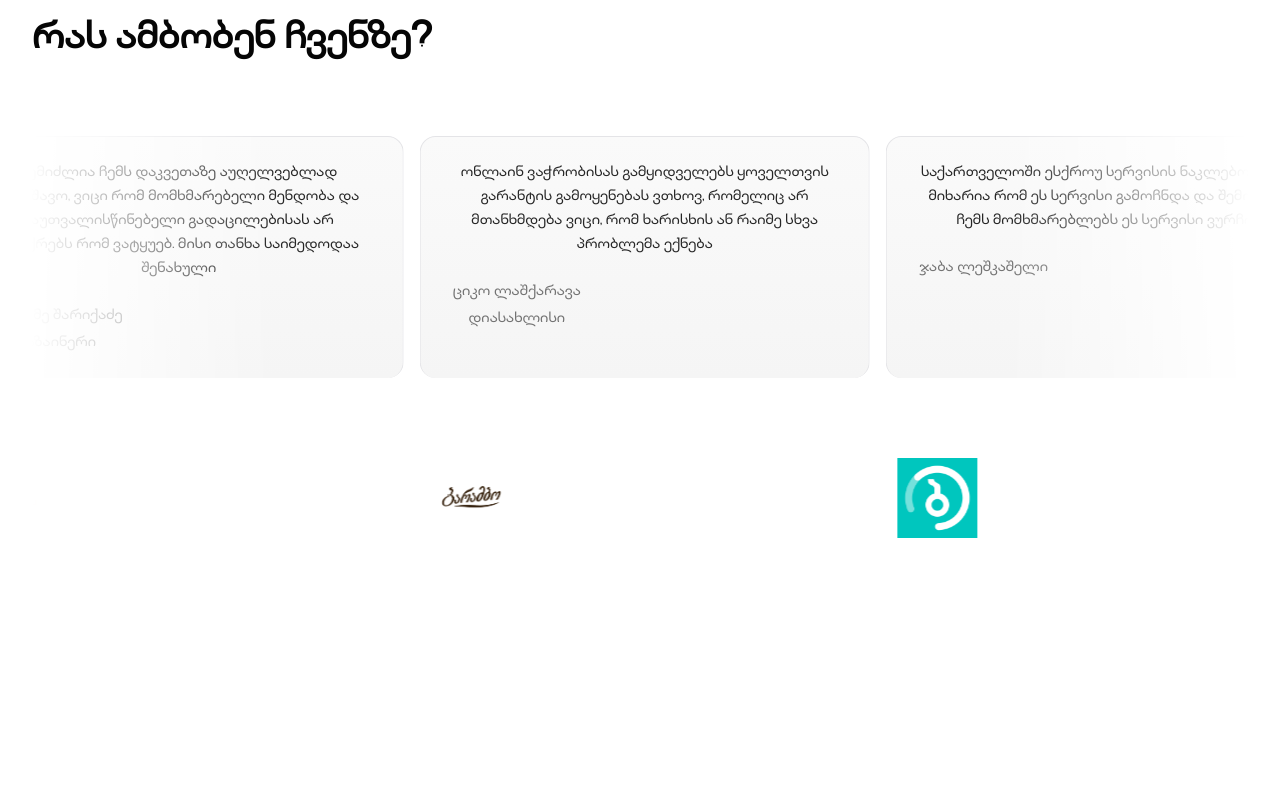
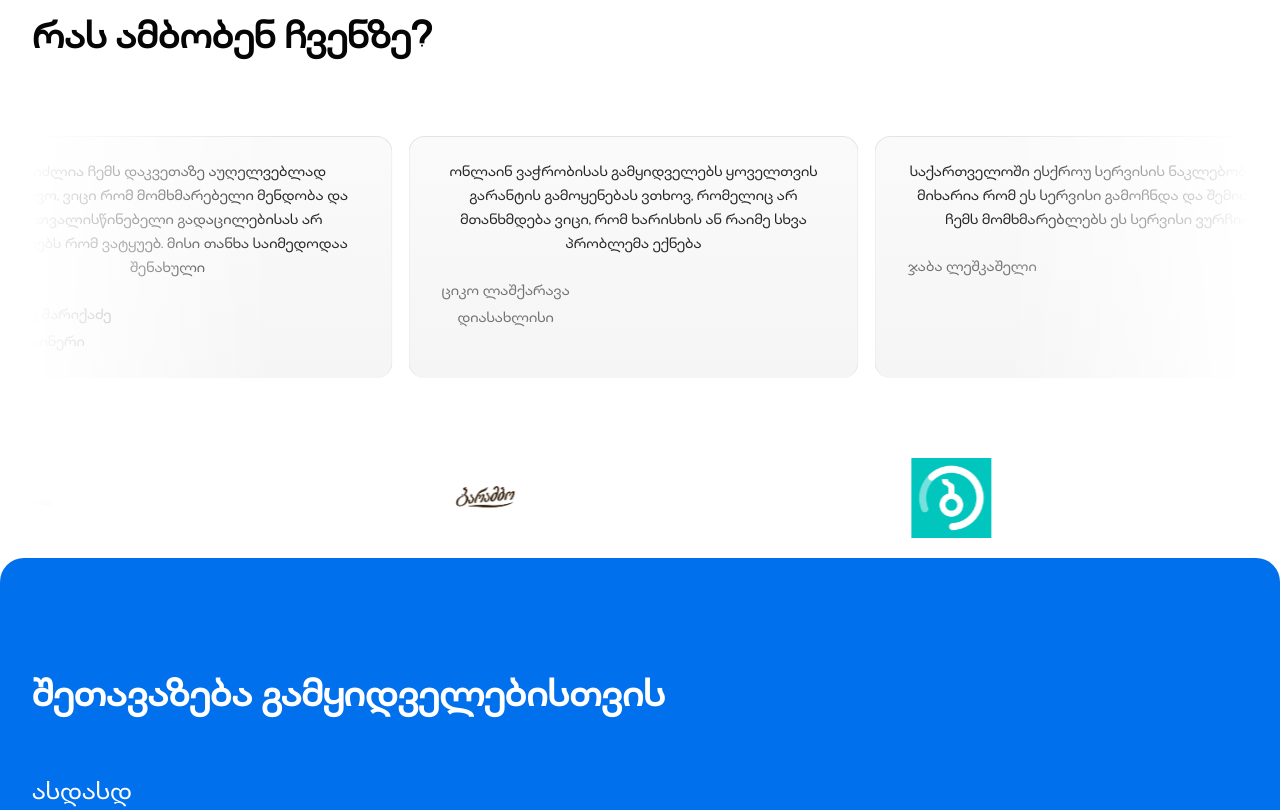
Before and after one commit to nikachello/escrow, a Next.js app: page / in a window 1280 px wide. Shown: the part 1740-2550 px from the top of the page. Before the commit the page ends 2318 px from the top, so only its background shows below. Built offline with nearby package versions, Linux system fonts and the light colour scheme.

Commit message:
started offer for sellers

```diff
--- a/src/app/(landing)/page.tsx
+++ b/src/app/(landing)/page.tsx
@@ -1,6 +1,7 @@
 import RoundedContainer from "@/components/primary/containers/RoundedContainer";
 import HowItWorks from "@/components/primary/landing/how-it-works/HowItWorks";
 import AboutLanding from "@/components/primary/landing/landing-convert/AboutLanding";
+import OfferForSellers from "@/components/primary/landing/offer-for-sellers/OfferForSellers";
 import PeopleAboutUs from "@/components/primary/landing/people-about-us/PeopleAboutUs";
 import Navbar from "@/components/primary/navbar/Navbar";
 
@@ -13,6 +14,9 @@ export default function Home() {
         <HowItWorks />
         <PeopleAboutUs />
       </RoundedContainer>
+      <RoundedContainer bg="bg-primary">
+        <OfferForSellers />
+      </RoundedContainer>
     </div>
   );
 }
--- a/src/components/primary/containers/RoundedContainer.tsx
+++ b/src/components/primary/containers/RoundedContainer.tsx
@@ -1,11 +1,12 @@
 import React, { ReactNode } from "react";
 import ContentContainer from "./ContentContainer";
+import { cn } from "@/lib/utils";
 
-type Props = { children: ReactNode };
+type Props = { bg?: String; children: ReactNode };
 
-const RoundedContainer = ({ children }: Props) => {
+const RoundedContainer = ({ bg = "bg-white", children }: Props) => {
   return (
-    <div className="relative -mt-5 rounded-t-3xl bg-white">
+    <div className={cn("relative -mt-5 rounded-t-3xl", bg)}>
       <ContentContainer>{children}</ContentContainer>
     </div>
   );
--- a/src/components/primary/landing/LandingSection.tsx
+++ b/src/components/primary/landing/LandingSection.tsx
@@ -1,12 +1,18 @@
+import { cn } from "@/lib/utils";
 import React, { ReactNode } from "react";
 
-type Props = { heading: string; children: ReactNode };
+type Props = { headingColor?: string; heading: string; children: ReactNode };
 
-const LandingSection = (props: Props) => {
+const LandingSection = ({ headingColor = "", heading, children }: Props) => {
   return (
-    <div className="items-center text-center font-heading font-bold flex flex-col gap-15 md:text-left md:max-w-7xl md:m-auto md:items-stretch pt-30">
-      <h1 className="text-4xl">{props.heading}</h1>
-      <div>{props.children}</div>
+    <div
+      className={cn(
+        "items-center text-center font-heading font-bold flex flex-col gap-15 md:text-left md:max-w-7xl md:m-auto md:items-stretch pt-30",
+        headingColor
+      )}
+    >
+      <h1 className="text-4xl">{heading}</h1>
+      <div>{children}</div>
     </div>
   );
 };
--- /dev/null
+++ b/src/components/primary/landing/offer-for-sellers/OfferForSellers.tsx
@@ -0,0 +1,17 @@
+import React from "react";
+import LandingSection from "../LandingSection";
+
+type Props = {};
+
+const OfferForSellers = (props: Props) => {
+  return (
+    <LandingSection
+      headingColor="text-white"
+      heading="შეთავაზება გამყიდველებისთვის"
+    >
+      <p className="text-2xl font-normal">ასდასდ</p>
+    </LandingSection>
+  );
+};
+
+export default OfferForSellers;
```
